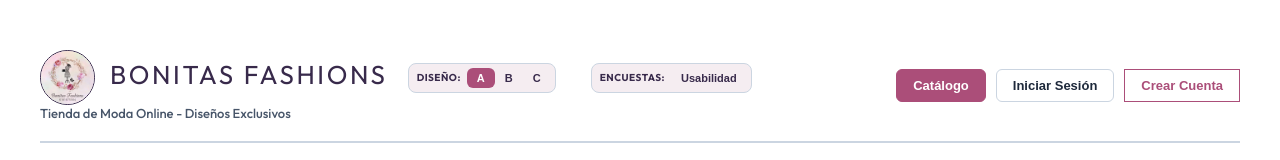
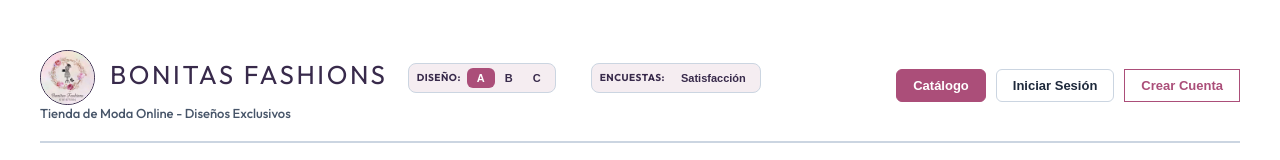
Before and after one commit to EdznLc/bonitas-fashions-proyecto, a React (Vite) app in the folder bonitas-frontend/: page / in a window 1280 px wide. Shown: the top 160 px of the page. Built offline with nearby package versions, Linux system fonts and the light colour scheme; no server answers.

Commit message:
Cambio de titulos

```diff
--- a/bonitas-frontend/src/App.jsx
+++ b/bonitas-frontend/src/App.jsx
@@ -104,7 +104,7 @@ export default function App() {
                   style={{ textTransform: 'none', fontWeight: '600' }}
                   title="Responder Ficha Técnica Demográfica"
                 >
-                  Demográfica
+                  Observación
                 </button>
               )}
               <button
@@ -113,7 +113,7 @@ export default function App() {
                 style={{ textTransform: 'none', fontWeight: '600' }}
                 title="Responder Cuestionario de Usabilidad"
               >
-                Usabilidad
+                Satisfacción
               </button>
             </div>
           </div>
```
